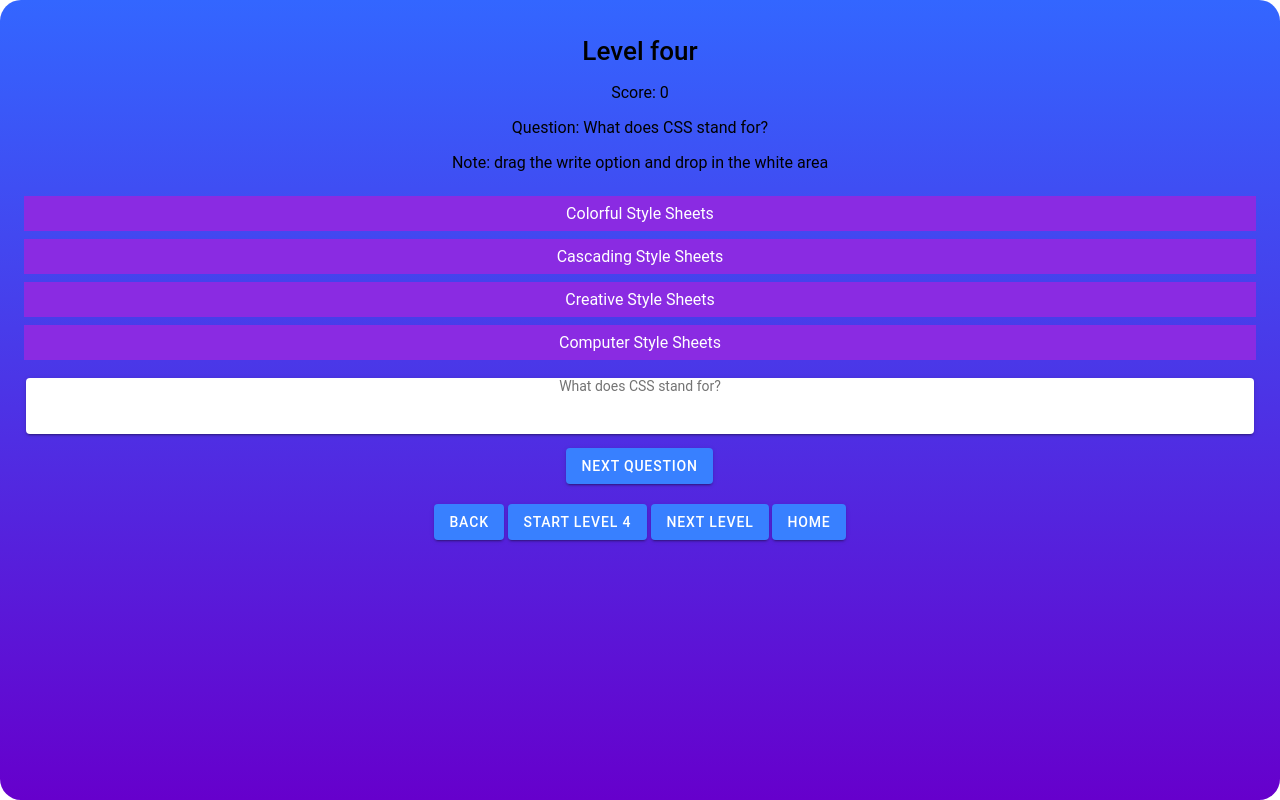
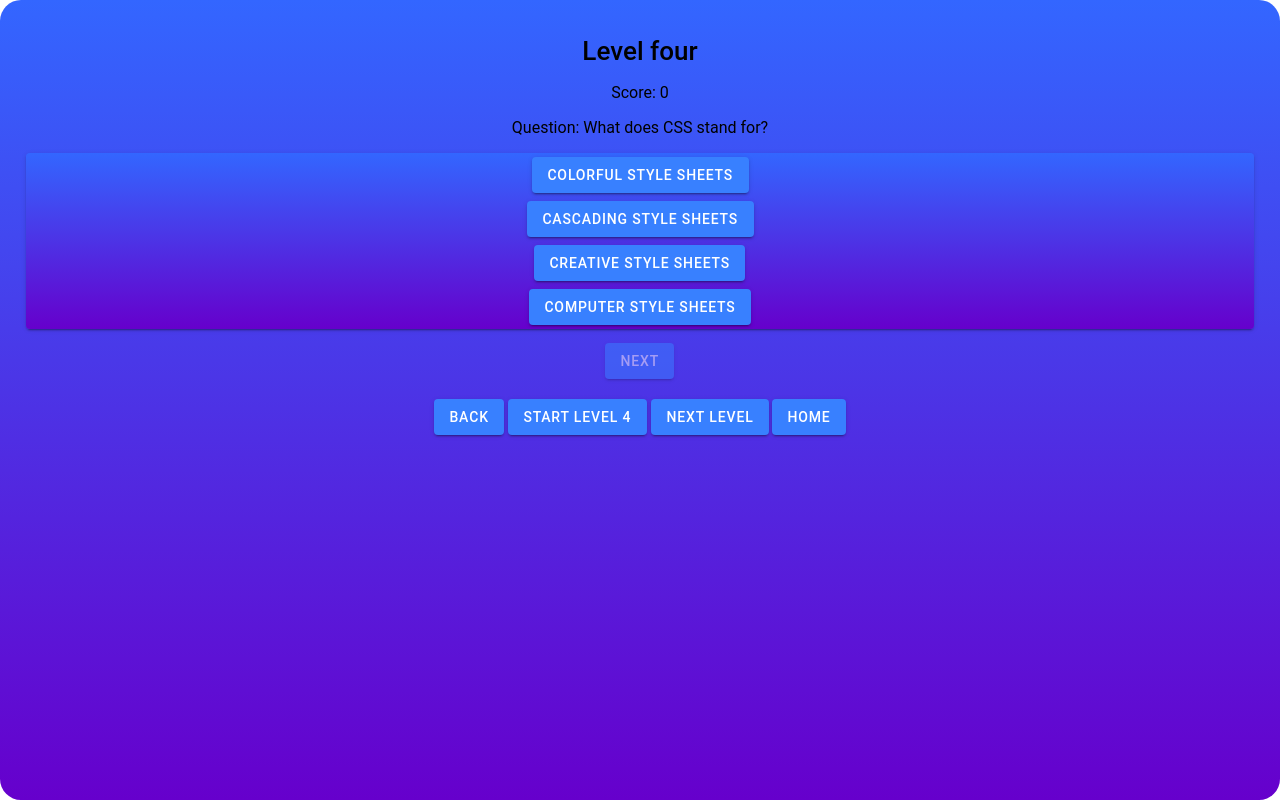
Before and after one commit to galalkoro98/ionic-demo-project, a React (Create React App) app: page /level4 in a window 1280 px wide. Both pictures are taken after a click on the element "START LEVEL 4". Built offline with nearby package versions, Linux system fonts and the light colour scheme.

Commit message:
updated the component

```diff
--- a/src/components/LevelFour.tsx
+++ b/src/components/LevelFour.tsx
@@ -17,73 +17,55 @@
     const [answerShown, setAnswerShown] = useState(false);
     const [selectedAnswer, setSelectedAnswer] = useState<string | null>(null);
 
-    const handleDragStart = (event: React.DragEvent<HTMLDivElement>, option: string) => {
-        if (event.dataTransfer) {
-            event.dataTransfer.setData("option", option);
-            event.currentTarget.classList.add("dragging");
+    const handleAnswerClick = (selectedOption: string) => {
+        const isCorrect = handleAnswer(selectedOption);
+        setSelectedAnswer(selectedOption);
+        setAnswerShown(true);
+        if (!isCorrect) {
+            alert('Incorrect! Try again.');
         }
-    };
+    }
 
-    const handleDrop: React.DragEventHandler<HTMLDivElement> = (event) => {
-        if (event.dataTransfer) {
-            const option = event.dataTransfer.getData("option");
-            const isCorrect = handleAnswer(option);
-            if (!isCorrect) {
-                alert("Incorrect answer. Try again.");
-            } else {
-                setAnswerShown(true);
+    const resetAnswers = () => {
+        setAnswerShown(false);
+        setSelectedAnswer(null);
+    }
 
     if (isLastQuiz) {
-                    alert("You've completed the quiz!");
-                } else {
-                    alert("Correct answer!");
+        return (
+            <div>
+                <h1>Congratulations! You have completed all quizzes in level four.</h1>
+            </div>
+        );
     }
-            }
-        }
-    };
-
-    const handleNextQuestion = () => {
-        setSelectedAnswer(null); // reset selectedAnswer to null
-        setAnswerShown(false);
-        goToNextQuiz();
-
-    };
-
-
 
     return (
         <div className="container__level__four">
             <h1>Level four</h1>
             <p>Score: {score}</p>
             <p>Question: {currentQuiz.question}</p>
-            <p>Note: drag the write option and drop in the white area</p>
+            <IonCard>
                 <ul>
                     {currentQuiz.options ? (
                         currentQuiz.options.map((option, index) => (
                             <li key={index}>
-                            <div
-                                className="option__drop"
-                                draggable
-                                onDragStart={(event) => handleDragStart(event, option)}
+                                <IonButton
+                                    onClick={() => handleAnswerClick(option)}
+                                    disabled={answerShown}
+                                    color={selectedAnswer === option ? 'success' : 'primary'}
                                 >
                                     {option}
-                            </div>
+                                </IonButton>
                             </li>
                         ))
                     ) : null}
+
                 </ul>
-            <div
-                className="question"
-                onDrop={handleDrop}
-                onDragOver={(event) => event.preventDefault()}
-            >
-                <IonCard className="drop__card">
-                    {answerShown && selectedAnswer ? currentQuiz.answer : currentQuiz.question}
             </IonCard>
+            <IonButton onClick={() => { goToNextQuiz(); resetAnswers(); }} disabled={!answerShown}>Next</IonButton>
         </div>
-            {!isLastQuiz ? (
-                <IonButton onClick={handleNextQuestion}>Next question</IonButton>
-            ) : null}
-        </div>
-    )
+    );
+
+
+
 };
--- a/src/components/LevelTwo.tsx
+++ b/src/components/LevelTwo.tsx
@@ -15,11 +15,13 @@
 
     const [userAnswer, setUserAnswer] = useState("");
     const [showError, setShowError] = useState(false);
+    const [showHint, setShowHint] = useState(false);
 
     const handleAnswerClick = () => {
         const isCorrect = handleAnswer(userAnswer);
         if (isCorrect) {
             setShowError(false);
+            setShowHint(false);
             setUserAnswer("");
             if (isLastQuiz) {
                 // If this is the last quiz, go to the next level
@@ -32,26 +34,33 @@
             }
         } else {
             setShowError(true);
+            setShowHint(true);
             setTimeout(() => {
                 setShowError(false);
             }, 1000);
         }
     };
 
+    const handleHintClick = () => {
+        setShowHint(true);
+    };
+
     return (
-        <>
+
+        <div className="level__two__container">
             <h1>Level two</h1>
             <h3>{currentQuiz.question}</h3>
-            {showError && <p>Incorrect answer. Please try again.</p>}
-            <IonInput
+            {showError && <p className="error">Incorrect! Try again.</p>}
+            <p>Enter your answer:</p>
+            <IonInput className="input__background"
                 value={userAnswer}
-                placeholder="Your answer"
                 onIonChange={(e) => setUserAnswer(e.detail.value!)}
+            />
+            <IonButton onClick={handleAnswerClick}>Submit</IonButton>
+            {!showHint && <IonButton onClick={handleHintClick}>Hint</IonButton>}
+            {showHint && <p>Hint: {currentQuiz.hint}</p>}
+            <p>Score: {score}</p>
+        </div>
 
-
-            />
-            <IonButton onClick={handleAnswerClick}>Check Answer</IonButton>
-            <p>Score: {score}</p>
-        </>
     );
 };
--- a/src/components/styles/levelOne.css
+++ b/src/components/styles/levelOne.css
@@ -8,7 +8,7 @@
     margin: 0 auto;
 }
 
- .container__level__one h1 {
+.container__level__one h1 {
     font-size: 1rem;
     font-weight: bold;
     margin-bottom: 1rem;
@@ -26,17 +26,18 @@
 .container__level__one li {
     margin: 0.1rem 0;
     height: max-content;
-    max-width: 100%;
+    /* max-width: 100%; */
 }
 
 .container__level__one ion-button {
-    font-size: 1rem;
+    font-size: 0.rem;
     margin: 0.1rem;
     white-space: normal;
-  word-wrap: break-word;
+    word-wrap: break-word;
+    text-transform: lowercase;
 }
 
-.option{
+.option {
     width: auto;
 }
 
--- a/src/components/styles/levelTwo.css
+++ b/src/components/styles/levelTwo.css
@@ -1,4 +1,30 @@
-.ion-input{
+.input__background{
+    background-color: #f5f5f5;
+    border-radius: 5px;
+    padding: 0.5rem;
+    margin: 0.5rem 0;
+    width: 100%;
+    height: 2rem;
+    font-size: 0.9rem;
+    text-align: center;
+    border: 1px solid #f5f5f5;
+    box-shadow: 0 0 0 0;
+    transition: all 0.3s ease;
+}
+
+.level__two__container ion-input{
     --background: #f5f5f5;
-
+    --color: #000;
+    --placeholder-color: #000;
+    --border-color: #f5f5f5;
+    --border-radius: 5px;
+    --padding-start: 0.5rem;
+    --padding-end: 0.5rem;
+    --padding-top: 0.5rem;
+    --padding-bottom: 0.5rem;
+    --font-size: 0.9rem;
+    --font-weight: 400;
+    --text-align: center;
+    --box-shadow: 0 0 0 0;
+    --transition: all 0.3s ease;
 }
```
Lines whose indentation alone changed are shown as unchanged.
